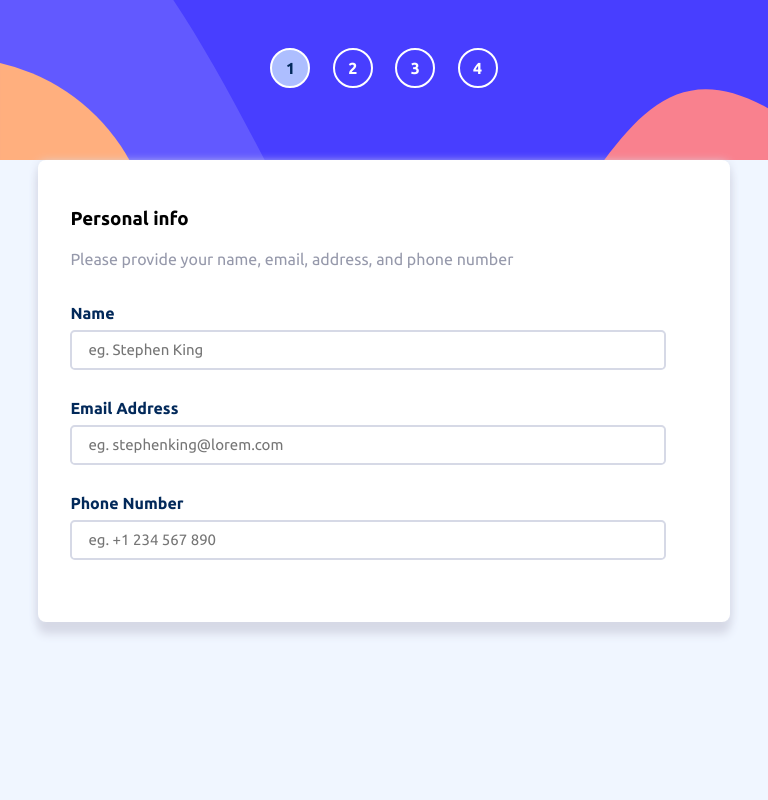
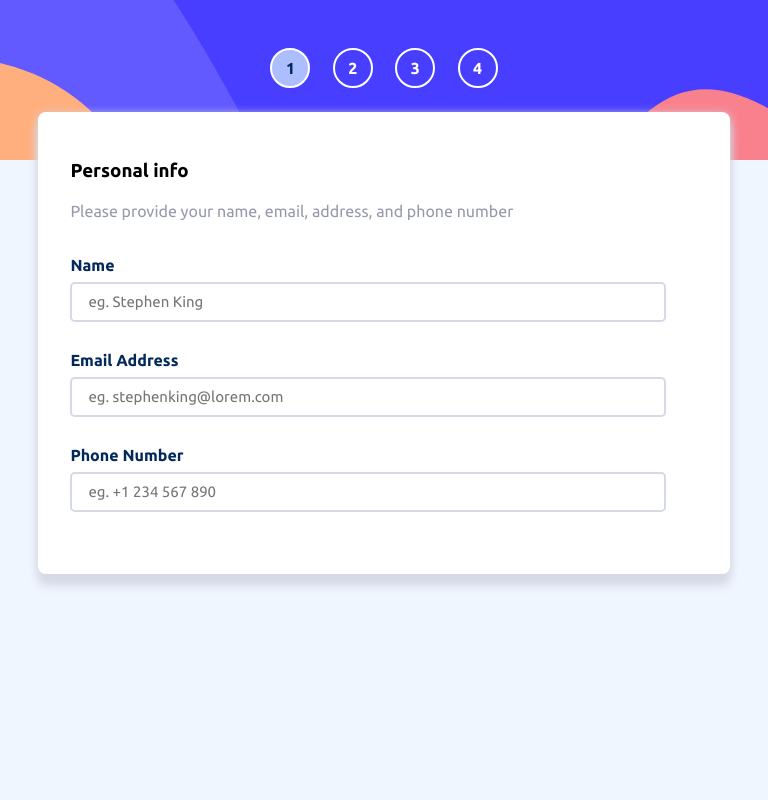
Before and after one commit to DR-KSP-VIRUS/multi-step-form-app, a Vue app: page /#/ in a window 768 px wide. Shown: the top 800 px of the page. Built offline with nearby package versions, Linux system fonts and the light colour scheme.

Commit message:
css adjusted

```diff
--- a/src/assets/main.css
+++ b/src/assets/main.css
@@ -70,7 +70,7 @@ main {
 
   /* small devices sm */
   .content {
-    top: 15%;
+    top: 16%;
   }
 }
 
@@ -78,7 +78,7 @@ main {
 
   /* medium device md */
   .content {
-    top: 20%;
+    top: 13%;
   }
 
 }
@@ -87,16 +87,11 @@ main {
 
   /* medium device md  */
   .content {
-    top: 15%;
+    top: 14%;
   }
 
 }
 
-@media screen and (min-width:540px) {
-  .content {
-    top: 20%;
-  }
-}
 
 @media screen and (min-width:774px) {
   .content {
```
